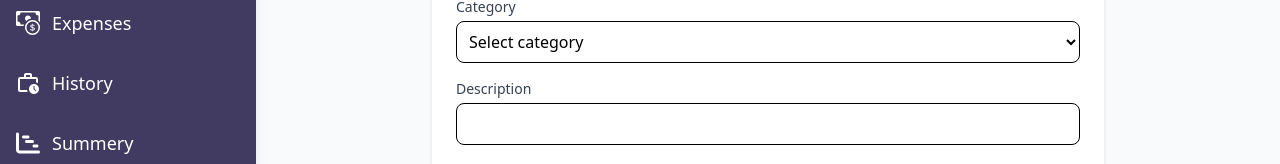
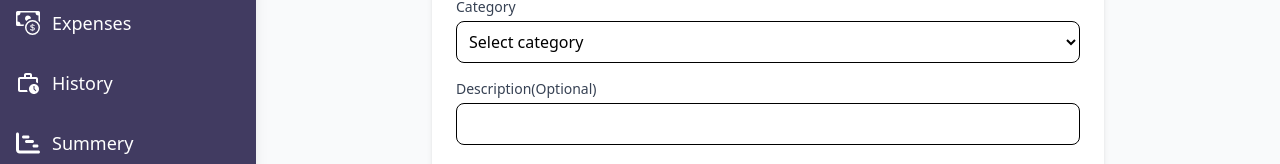
Before and after one commit to Chathura11/CG-frontend, a React (Vite) app: page /add-expense in a window 1280 px wide. Shown: the part 197-361 px from the top of the page. Built offline with nearby package versions, Linux system fonts and the light colour scheme.

Commit message:
modified

```diff
--- a/src/pages/home/addExpensePage.jsx
+++ b/src/pages/home/addExpensePage.jsx
@@ -23,6 +23,7 @@ export default function AddExpensePage({ edit = false }) {
   useEffect(() => {
     if (edit && editingData) {
       setCategory(editingData.category);
+      setDescription(editingData.description);
       setAmount(editingData.amount);
       setDate(new Date(editingData.date).toISOString().split("T")[0]);
       setEditingId(editingData._id);
@@ -106,12 +107,11 @@ export default function AddExpensePage({ edit = false }) {
         </div>
 
         <div>
-          <label className="block text-sm font-medium text-gray-700">Description</label>
+          <label className="block text-sm font-medium text-gray-700">Description(Optional)</label>
           <input
             type="text"
             value={description}
             onChange={(e) => setDescription(e.target.value)}
-            required
             className="w-full mt-1 p-2 border rounded-lg focus:outline-none focus:ring-2 focus:ring-accent"
           />
         </div>
--- a/src/pages/home/historyExpensesPage.jsx
+++ b/src/pages/home/historyExpensesPage.jsx
@@ -184,7 +184,8 @@ export default function HistoryExpensesPage() {
                     {new Date(exp.date).toDateString()}
                   </span>
                 </div>
-                <div className="text-gray-500">{exp.description || exp.category}</div>
+                <div className="text-gray-900">{exp.category}</div>
+                <div className="text-gray-500">{exp.description}</div>
               </div>
               <div className="text-right">
                 <span className="text-accent font-bold text-lg">
```
